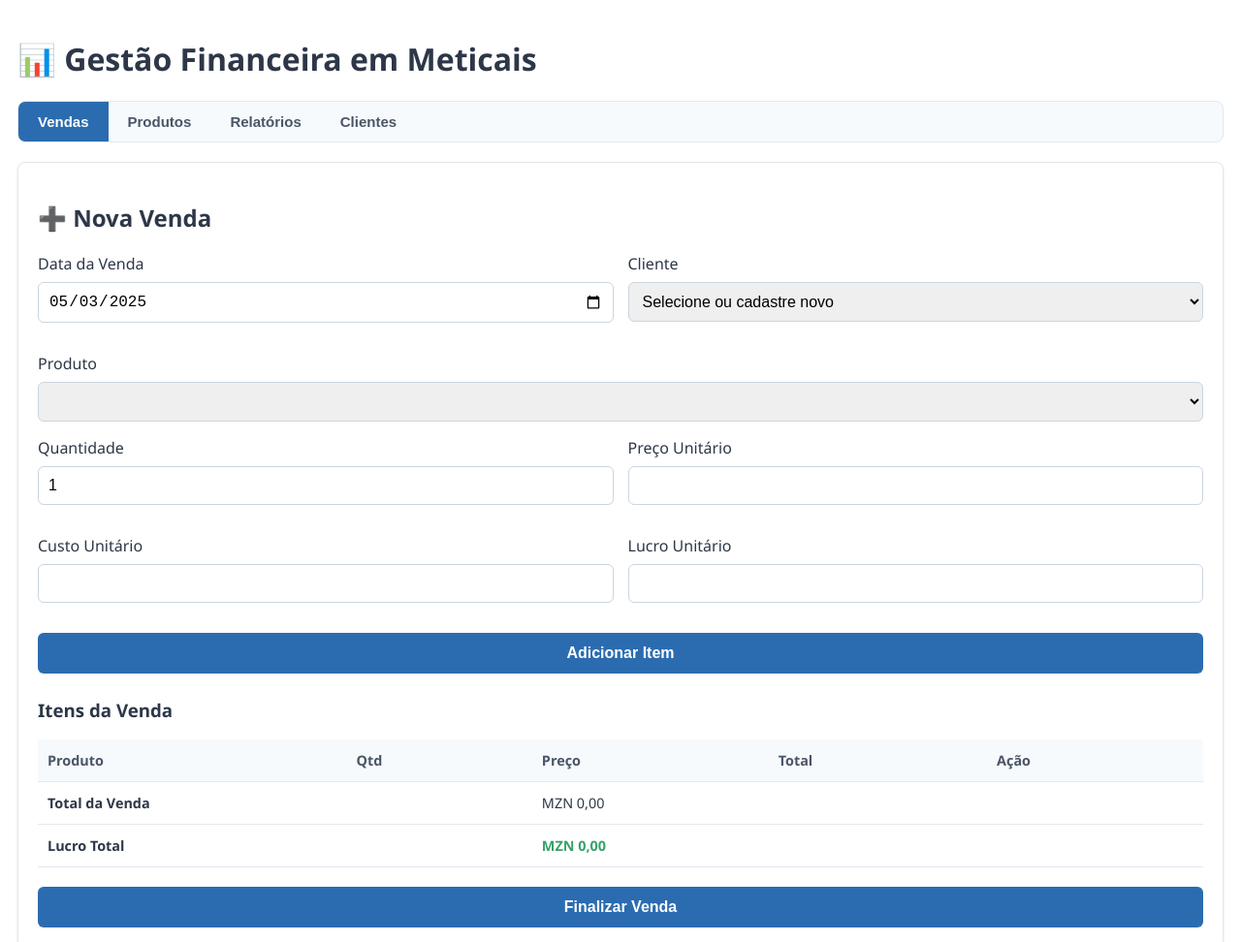
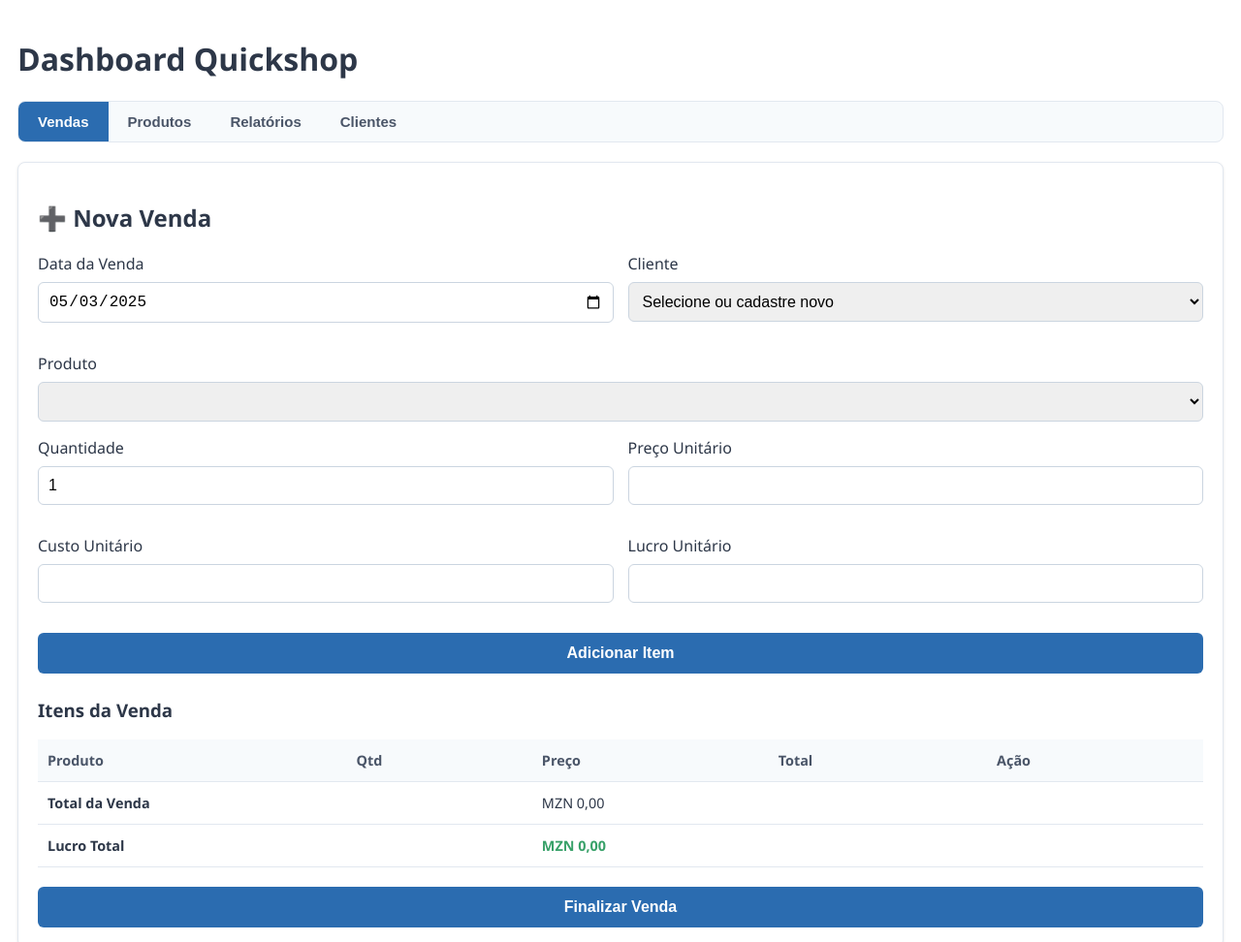
Before and after one commit to Lima07-g/Vendas, a plain HTML site: page index.html in a window 1280 px wide. Shown: the top 972 px of the page at 97% size. Drawn offline with nearby package versions, Linux system fonts and the light colour scheme.

Commit message:
Update index.html

```diff
--- a/index.html
+++ b/index.html
@@ -166,7 +166,7 @@
 </head>
 <body>
 
-<h1>📊 Gestão Financeira em Meticais</h1>
+<h1>Dashboard Quickshop</h1>
 
 <div class="tab">
     <button class="tablinks active" onclick="openTab(event, 'Vendas')">Vendas</button>
```
